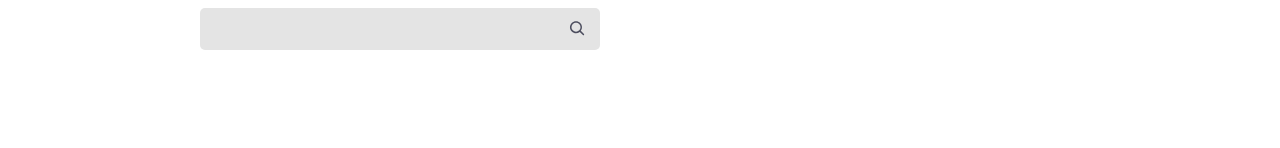
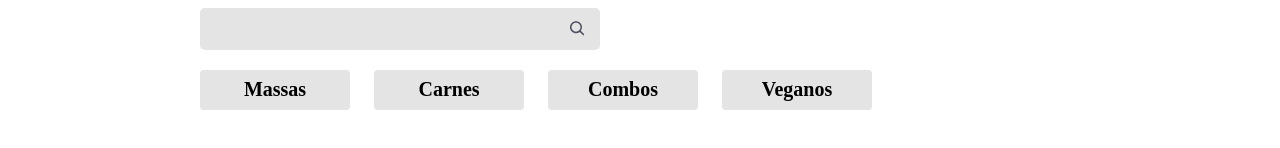
Before and after one commit to RodrigoAguiarS/restaurante, a React (Create React App) app: page / in a window 1280 px wide. Shown: the part 584-732 px from the top of the page. Built offline with nearby package versions, Linux system fonts and the light colour scheme; a web font is replaced by a local one.

Commit message:
Criando os filtros

```diff
--- a/src/pages/Cardapio/Cardapio.module.scss
+++ b/src/pages/Cardapio/Cardapio.module.scss
@@ -6,9 +6,11 @@
   @media (max-width: $desktop_xsm) {
     padding: 20px $padding-horizontal-mobile;
   }
+
   @media (min-width: $desktop_xsm) and (max-width: $desktop_sm) {
     padding: 20px $padding-horizontal-sm;
   }
+
   @media (min-width: $desktop_sm) and (max-width: $desktop_md) {
     padding: 20px $padding-horizontal-md;
   }
@@ -44,15 +46,27 @@
   @media (max-width: $desktop_xsm) {
     padding: 50px $padding-horizontal-mobile;
   }
+
   @media (min-width: $desktop_xsm) and (max-width: $desktop_sm) {
     padding: 50px $padding-horizontal-sm;
   }
+
   @media (min-width: $desktop_sm) and (max-width: $desktop_md) {
     padding: 50px $padding-horizontal-md;
   }
+
   &__titulo {
     color: $dark;
     font-size: 3rem;
     margin-bottom: 30px;
   }
+
+  &__filtros {
+    align-items: center;
+    display: flex;
+    flex-wrap: wrap;
+    justify-content: space-between;
+    margin-bottom: 30px;
+    width: 100%;
+  }
 }
--- /dev/null
+++ b/src/pages/Cardapio/Filtros/Filtros.module.scss
@@ -0,0 +1,27 @@
+@import "styles/variaveis";
+
+.filtros {
+  display: flex;
+  gap: 24px;
+  flex-wrap: wrap;
+  margin: 20px 0;
+  &__filtro {
+    align-items: center;
+    background-color: $grey;
+    border: none;
+    border-radius: 4px;
+    display: flex;
+    font-size: 1.25rem;
+    font-weight: bold;
+    height: 40px;
+    justify-content: center;
+    width: 150px;
+    &--ativo {
+      background-color: $blue;
+      color: white;
+    }
+    &:hover {
+      cursor: pointer;
+    }
+  }
+}
--- /dev/null
+++ b/src/pages/Cardapio/Filtros/filtros.json
@@ -0,0 +1,18 @@
+[
+    {
+      "label": "Massas",
+      "id": 1
+    },
+    {
+      "label": "Carnes",
+      "id": 2
+    },
+    {
+      "label": "Combos",
+      "id": 3
+    },
+    {
+      "label": "Veganos",
+      "id": 4
+    }
+  ]
--- /dev/null
+++ b/src/pages/Cardapio/Filtros/index.tsx
@@ -0,0 +1,20 @@
+import filtros from "./filtros.json";
+import styles from './Filtros.module.scss';
+
+type IOpcao = typeof filtros[0];
+
+export default function Filtros() {
+
+  function selecionarFiltro(opcao: IOpcao) {
+
+  }
+  return (
+    <div className={styles.filtros}>
+      {filtros.map(opcao => (
+        <button className={styles.filtros__filtro} key={opcao.id} onClick={() => selecionarFiltro(opcao)}>
+          {opcao.label}
+        </button>
+      ))}
+    </div>
+  )
+}
--- a/src/pages/Cardapio/index.tsx
+++ b/src/pages/Cardapio/index.tsx
@@ -2,6 +2,7 @@
 import { ReactComponent as Logo } from "assets/logo.svg";
 import Buscador from './Buscador';
 import { useState } from 'react';
+import Filtros from './Filtros';
 
 export default function Cardapio() {
 
@@ -20,6 +21,8 @@
             <section className={styles.cardapio}>
                 <h3 className={styles.cardapio__titulo}>Cardápio</h3>
                 <Buscador busca={busca} setBusca={setBusca}/>
+                <div className={styles.cardapio__filtro}></div>
+                <Filtros></Filtros>
             </section>
         </main>
     );
```
